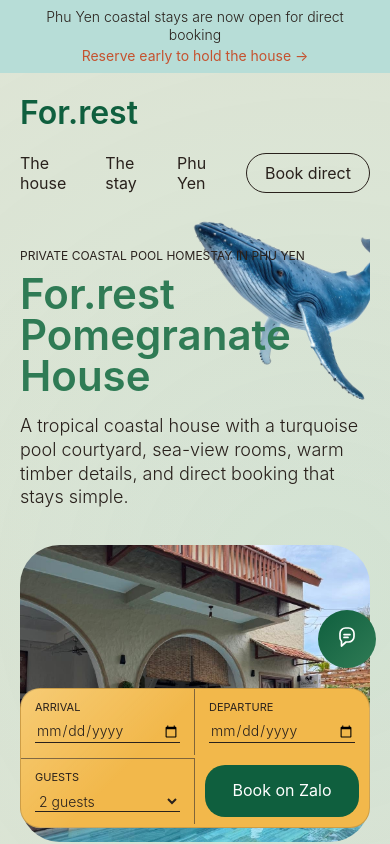
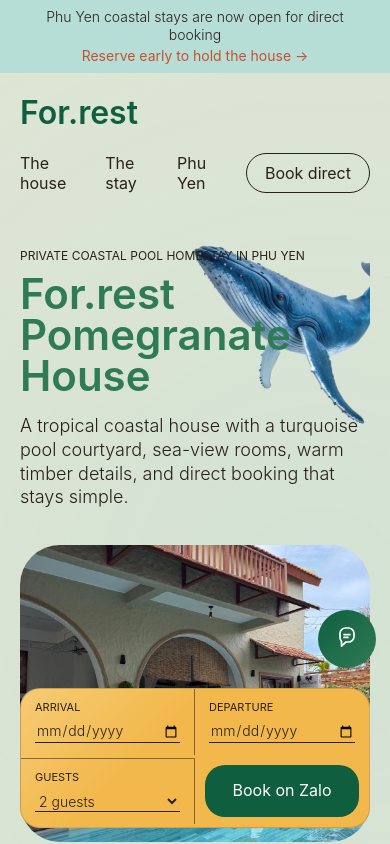
Before and after one commit to evowsmedia-dev/For.rest-Pomegranate-House, a React (Vite) app: page / in a window 390 px wide. Shown: the top 844 px of the page. Built offline with nearby package versions, Linux system fonts and the light colour scheme.

Commit message:
Lower hero whale position

```diff
--- a/src/styles.css
+++ b/src/styles.css
@@ -144,7 +144,7 @@ button {
 
 .hero-whale {
   position: absolute;
-  top: -52px;
+  top: -16px;
   right: clamp(0px, 4vw, 52px);
   z-index: 0;
   width: clamp(260px, 34vw, 500px);
@@ -788,7 +788,7 @@ select:focus-visible {
   }
 
   .hero-whale {
-    top: -34px;
+    top: -10px;
     right: -24px;
     width: clamp(210px, 44vw, 340px);
     opacity: 0.5;
```
